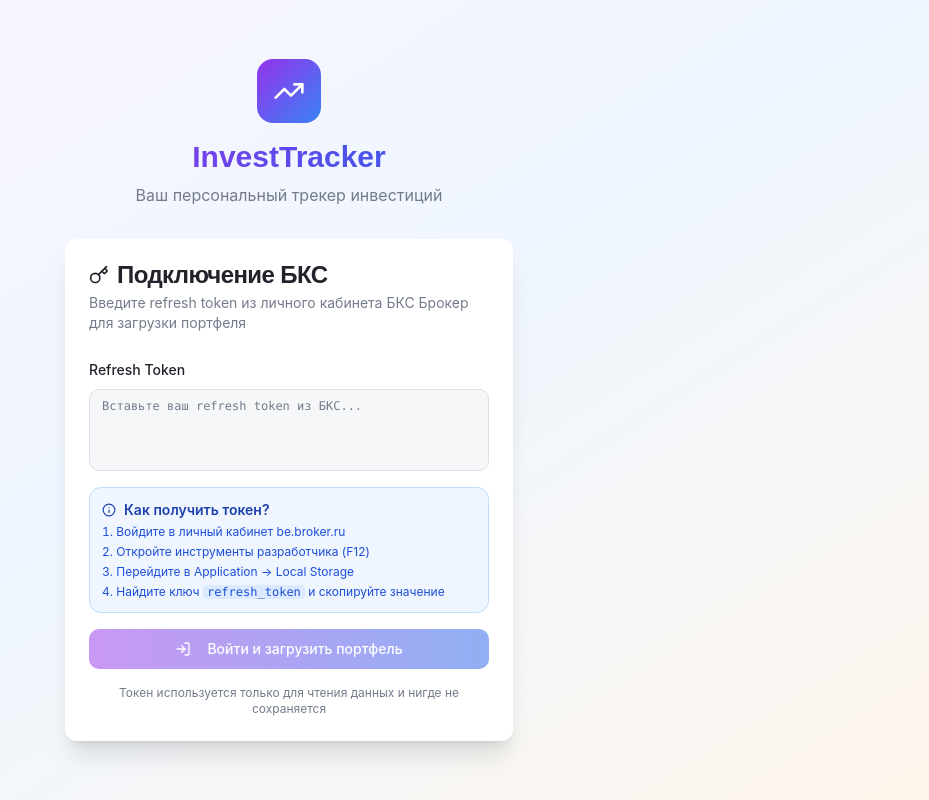
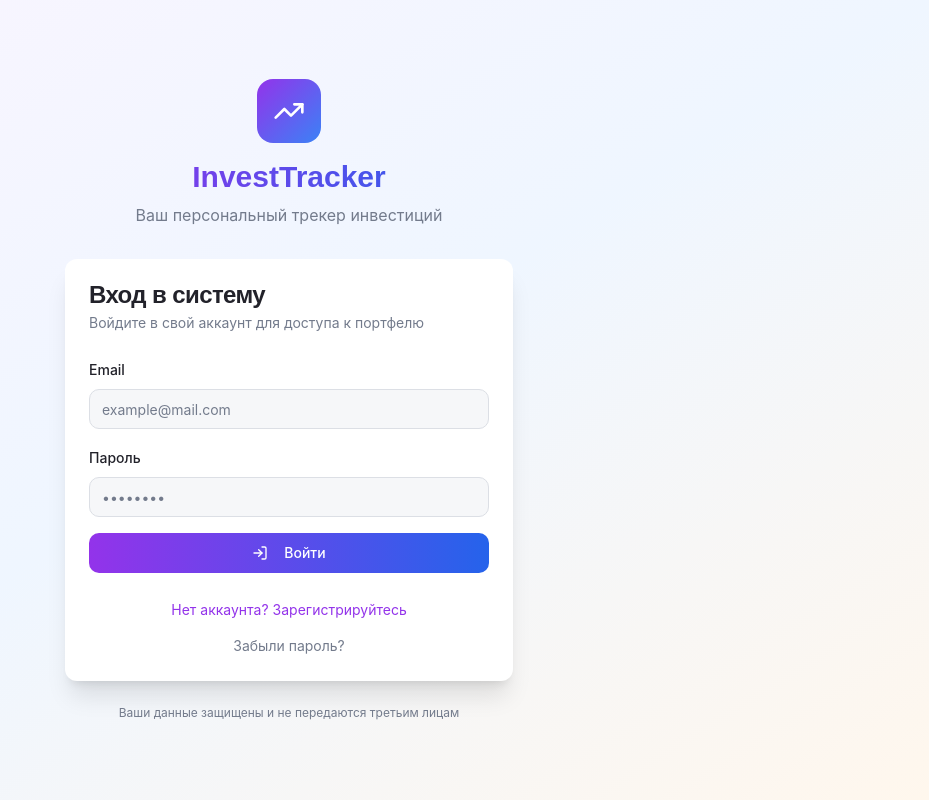
Before and after one commit to pr-poehali-dev/investment-portfolio-visualizer, a React (Vite) app: page /login in a window 1280 px wide. Shown: the whole page, without its empty margins (351-1280 px from the left). Built offline with nearby package versions, Linux system fonts and the light colour scheme.

Commit message:
Fix: Исправлена ошибка авторизации (восстановлено из b4b7fa8)

```diff
--- a/src/App.tsx
+++ b/src/App.tsx
@@ -14,10 +14,10 @@ import NotFound from "./pages/NotFound";
 const queryClient = new QueryClient();
 
 const ProtectedRoute = ({ children }: { children: React.ReactNode }) => {
-  const [token, setToken] = useState(() => localStorage.getItem('bcsRefreshToken'));
+  const [token, setToken] = useState(() => localStorage.getItem('authToken'));
 
   useEffect(() => {
-    const check = () => setToken(localStorage.getItem('bcsRefreshToken'));
+    const check = () => setToken(localStorage.getItem('authToken'));
     window.addEventListener('storage', check);
     check();
     return () => window.removeEventListener('storage', check);
--- a/src/components/Navbar.tsx
+++ b/src/components/Navbar.tsx
@@ -1,4 +1,4 @@
-
+import { useState, useEffect } from 'react';
 import { useNavigate } from 'react-router-dom';
 import { Button } from '@/components/ui/button';
 import Icon from '@/components/ui/icon';
@@ -13,16 +13,39 @@ import {
 import { useToast } from '@/hooks/use-toast';
 
 const Navbar = () => {
+  const [user, setUser] = useState<{ name: string; email: string } | null>(null);
   const navigate = useNavigate();
   const { toast } = useToast();
 
-  const handleLogout = () => {
-    localStorage.removeItem('bcsRefreshToken');
-    window.dispatchEvent(new Event('storage'));
+  useEffect(() => {
+    const userData = localStorage.getItem('user');
+    if (userData) {
+      setUser(JSON.parse(userData));
+    }
+  }, []);
+
+  const handleLogout = async () => {
+    const token = localStorage.getItem('authToken');
+
+    try {
+      await fetch('https://functions.poehali.dev/4e1a1633-f163-4ca1-aae7-606612396d25?action=logout', {
+        method: 'POST',
+        headers: {
+          'X-Auth-Token': token || '',
+        },
+      });
+    } catch (error) {
+      console.error('Logout error:', error);
+    }
+
+    localStorage.removeItem('authToken');
+    localStorage.removeItem('user');
+
     toast({
       title: 'Выход выполнен',
       description: 'До встречи!',
     });
+
     navigate('/login');
   };
   return (
@@ -48,16 +71,25 @@ const Navbar = () => {
               <DropdownMenuTrigger asChild>
                 <Button size="sm" className="bg-gradient-to-r from-purple-600 to-blue-600 hover:opacity-90">
                   <Icon name="User" size={18} className="mr-2" />
-                  БКС
+                  {user?.name || 'Профиль'}
                 </Button>
               </DropdownMenuTrigger>
               <DropdownMenuContent align="end" className="w-56">
                 <DropdownMenuLabel>
                   <div>
-                    <p className="font-semibold">БКС Брокер</p>
-                    <p className="text-xs text-muted-foreground">Подключено</p>
+                    <p className="font-semibold">{user?.name}</p>
+                    <p className="text-xs text-muted-foreground">{user?.email}</p>
                   </div>
                 </DropdownMenuLabel>
+                <DropdownMenuSeparator />
+                <DropdownMenuItem onClick={() => {}}>
+                  <Icon name="User" size={16} className="mr-2" />
+                  Мой профиль
+                </DropdownMenuItem>
+                <DropdownMenuItem onClick={() => {}}>
+                  <Icon name="Settings" size={16} className="mr-2" />
+                  Настройки
+                </DropdownMenuItem>
                 <DropdownMenuSeparator />
                 <DropdownMenuItem onClick={handleLogout} className="text-red-600">
                   <Icon name="LogOut" size={16} className="mr-2" />
--- a/src/pages/Login.tsx
+++ b/src/pages/Login.tsx
@@ -1,54 +1,63 @@
 import { useState, useEffect } from 'react';
-import { useNavigate } from 'react-router-dom';
+import { Link, useNavigate } from 'react-router-dom';
 import { Card, CardContent, CardHeader, CardTitle, CardDescription } from '@/components/ui/card';
 import { Button } from '@/components/ui/button';
-import { Textarea } from '@/components/ui/textarea';
+import { Input } from '@/components/ui/input';
 import { Label } from '@/components/ui/label';
 import Icon from '@/components/ui/icon';
 import { useToast } from '@/hooks/use-toast';
 
 const Login = () => {
-  const [refreshToken, setRefreshToken] = useState('');
+  const [isLogin, setIsLogin] = useState(true);
+  const [email, setEmail] = useState('');
+  const [password, setPassword] = useState('');
+  const [name, setName] = useState('');
   const [loading, setLoading] = useState(false);
   const navigate = useNavigate();
   const { toast } = useToast();
 
   useEffect(() => {
-    if (localStorage.getItem('bcsRefreshToken')) {
+    if (localStorage.getItem('authToken')) {
       navigate('/', { replace: true });
     }
   }, []);
 
   const handleSubmit = async (e: React.FormEvent) => {
     e.preventDefault();
-    const token = refreshToken.trim();
-    if (!token) return;
+    setLoading(true);
 
-    setLoading(true);
     try {
+      const action = isLogin ? 'login' : 'register';
+      const body = isLogin
+        ? { email, password }
+        : { email, password, name };
+
       const response = await fetch(
-        'https://functions.poehali.dev/7d241d89-1faa-4c1a-8359-7cd0c1866374',
+        `https://functions.poehali.dev/4e1a1633-f163-4ca1-aae7-606612396d25?action=${action}`,
         {
           method: 'POST',
-          headers: { 'Content-Type': 'application/json' },
-          body: JSON.stringify({ refreshToken: token }),
+          headers: {
+            'Content-Type': 'application/json',
+          },
+          body: JSON.stringify(body),
         }
       );
 
       const data = await response.json();
 
-      if (response.ok && data.positions !== undefined) {
-        localStorage.setItem('bcsRefreshToken', token);
+      if (response.ok && data.token && data.user) {
+        localStorage.setItem('authToken', data.token);
+        localStorage.setItem('user', JSON.stringify(data.user));
         window.dispatchEvent(new Event('storage'));
         navigate('/', { replace: true });
       } else {
         toast({
           variant: 'destructive',
-          title: 'Ошибка авторизации',
-          description: data.error || 'Неверный или истёкший токен',
+          title: 'Ошибка',
+          description: data.error || 'Что-то пошло не так',
         });
       }
-    } catch {
+    } catch (error) {
       toast({
         variant: 'destructive',
         title: 'Ошибка',
@@ -76,66 +85,110 @@ const Login = () => {
 
         <Card className="shadow-xl border-0">
           <CardHeader>
-            <CardTitle className="flex items-center gap-2">
-              <Icon name="Key" size={20} />
-              Подключение БКС
-            </CardTitle>
+            <CardTitle>{isLogin ? 'Вход в систему' : 'Регистрация'}</CardTitle>
             <CardDescription>
-              Введите refresh token из личного кабинета БКС Брокер для загрузки портфеля
+              {isLogin
+                ? 'Войдите в свой аккаунт для доступа к портфелю'
+                : 'Создайте аккаунт для начала работы'}
             </CardDescription>
           </CardHeader>
           <CardContent>
             <form onSubmit={handleSubmit} className="space-y-4">
+              {!isLogin && (
+                <div className="space-y-2">
+                  <Label htmlFor="name">Имя</Label>
+                  <Input
+                    id="name"
+                    type="text"
+                    placeholder="Иван Иванов"
+                    value={name}
+                    onChange={(e) => setName(e.target.value)}
+                    required={!isLogin}
+                  />
+                </div>
+              )}
+
               <div className="space-y-2">
-                <Label htmlFor="token">Refresh Token</Label>
-                <Textarea
-                  id="token"
-                  placeholder="Вставьте ваш refresh token из БКС..."
-                  value={refreshToken}
-                  onChange={(e) => setRefreshToken(e.target.value)}
+                <Label htmlFor="email">Email</Label>
+                <Input
+                  id="email"
+                  type="email"
+                  placeholder="example@mail.com"
+                  value={email}
+                  onChange={(e) => setEmail(e.target.value)}
                   required
-                  rows={4}
-                  className="font-mono text-xs resize-none"
                 />
               </div>
 
-              <div className="p-3 rounded-lg bg-blue-50 border border-blue-200 text-sm text-blue-800 space-y-1">
-                <p className="font-semibold flex items-center gap-2">
-                  <Icon name="Info" size={14} />
-                  Как получить токен?
-                </p>
-                <ol className="list-decimal list-inside space-y-1 text-xs text-blue-700">
-                  <li>Войдите в личный кабинет be.broker.ru</li>
-                  <li>Откройте инструменты разработчика (F12)</li>
-                  <li>Перейдите в Application → Local Storage</li>
-                  <li>Найдите ключ <code className="bg-blue-100 px-1 rounded">refresh_token</code> и скопируйте значение</li>
-                </ol>
+              <div className="space-y-2">
+                <Label htmlFor="password">Пароль</Label>
+                <Input
+                  id="password"
+                  type="password"
+                  placeholder="••••••••"
+                  value={password}
+                  onChange={(e) => setPassword(e.target.value)}
+                  required
+                  minLength={6}
+                />
+                {!isLogin && (
+                  <p className="text-xs text-muted-foreground">
+                    Минимум 6 символов
+                  </p>
+                )}
               </div>
 
               <Button
                 type="submit"
                 className="w-full bg-gradient-to-r from-purple-600 to-blue-600 hover:opacity-90"
-                disabled={loading || !refreshToken.trim()}
+                disabled={loading}
               >
                 {loading ? (
                   <>
                     <Icon name="Loader2" size={16} className="mr-2 animate-spin" />
-                    Проверяем токен...
+                    Загрузка...
                   </>
                 ) : (
                   <>
-                    <Icon name="LogIn" size={16} className="mr-2" />
-                    Войти и загрузить портфель
+                    <Icon name={isLogin ? 'LogIn' : 'UserPlus'} size={16} className="mr-2" />
+                    {isLogin ? 'Войти' : 'Зарегистрироваться'}
                   </>
                 )}
               </Button>
             </form>
 
-            <p className="text-center text-xs text-muted-foreground mt-4">
-              Токен используется только для чтения данных и нигде не сохраняется
-            </p>
+            <div className="mt-6 space-y-3 text-center">
+              <button
+                type="button"
+                onClick={() => {
+                  setIsLogin(!isLogin);
+                  setEmail('');
+                  setPassword('');
+                  setName('');
+                }}
+                className="text-sm text-purple-600 hover:text-purple-700 hover:underline"
+              >
+                {isLogin
+                  ? 'Нет аккаунта? Зарегистрируйтесь'
+                  : 'Уже есть аккаунт? Войдите'}
+              </button>
+              {isLogin && (
+                <div>
+                  <Link
+                    to="/forgot-password"
+                    className="text-sm text-muted-foreground hover:text-purple-600 hover:underline"
+                  >
+                    Забыли пароль?
+                  </Link>
+                </div>
+              )}
+            </div>
           </CardContent>
         </Card>
+
+        <p className="text-center text-xs text-muted-foreground mt-6">
+          Ваши данные защищены и не передаются третьим лицам
+        </p>
       </div>
     </div>
   );
```
Also changed, not shown: src/pages/Index.tsx (+5 -8 lines), 1 other file (tests, documents, lock files or other folders).
